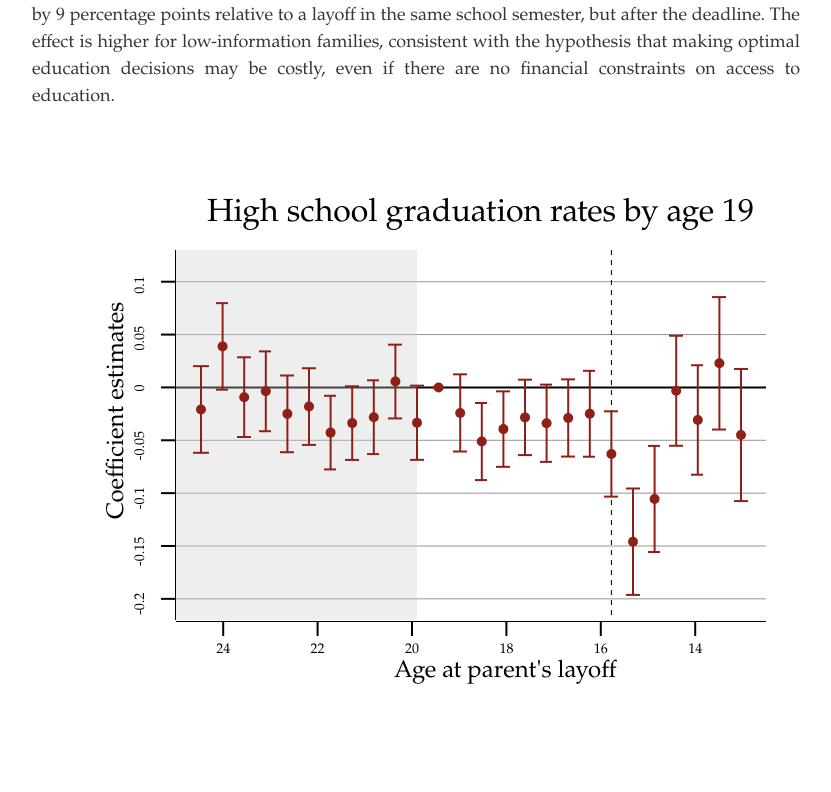
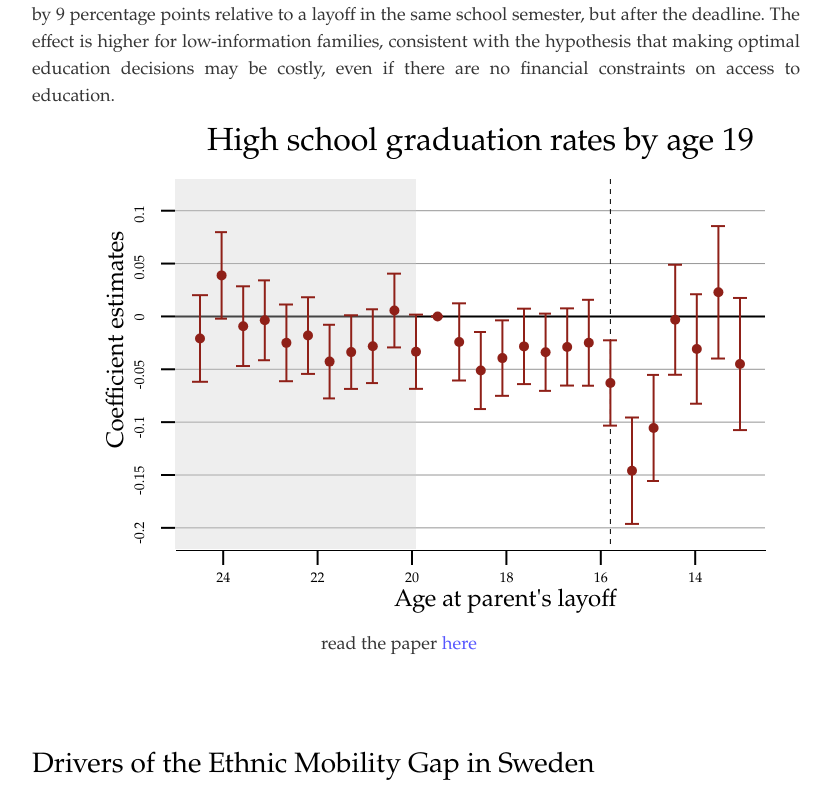
Before and after one commit to Abbta/julias-website, a plain HTML site: page index.html in a window 1280 px wide. Shown: the part 948-1740 px from the top of the page, without its empty margins (224-1055 px from the left). Drawn offline with Linux system fonts and the light colour scheme.

Commit message:
formatting of teaching text, fixed graph styiling

```diff
--- a/index.html
+++ b/index.html
@@ -83,7 +83,6 @@ My research focuses on public and labor economics, with a focus on intergenerati
                     <svg id="graph-bot" class="graph-middle-bot"></svg>
                 </div>
             </div>
-            <div class="graph-text-divider"></div>
             <div class="paper-link-container graph-overlay-text">
                 <div class="body-text">
                     read the paper
--- a/style.css
+++ b/style.css
@@ -225,10 +225,10 @@ a:hover{
 #graph-placeholder {
     width: 1px;
     height: 1px;
-    position: absolute;
-    top: 1400px;
-    left: 50%;
-    z-index: -10;
+    margin-top: 250px;
+    margin-bottom: 250px;
+    margin-left: auto;
+    margin-right: auto;
 }
 
 
```
Also changed, not shown: teaching.html (+11 -9 lines).
